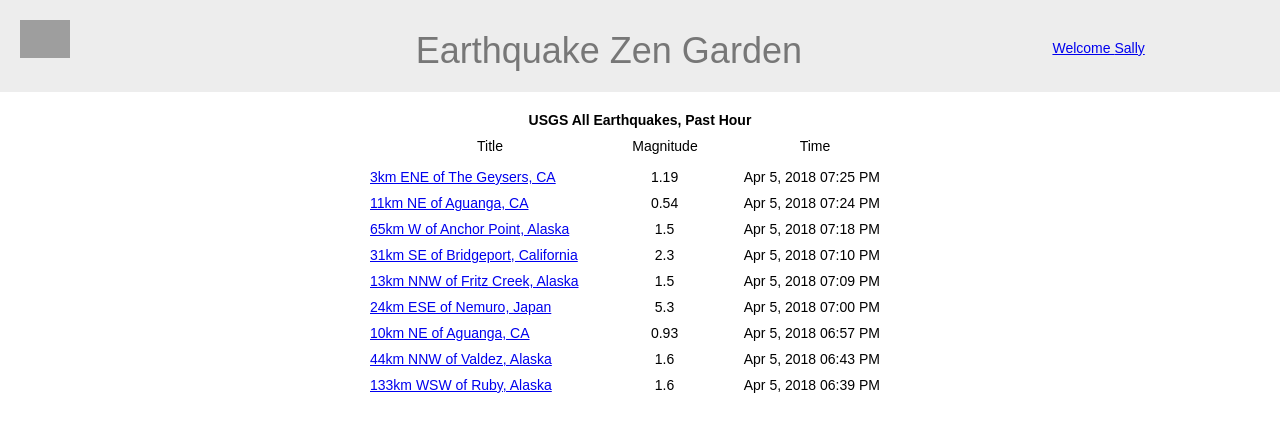
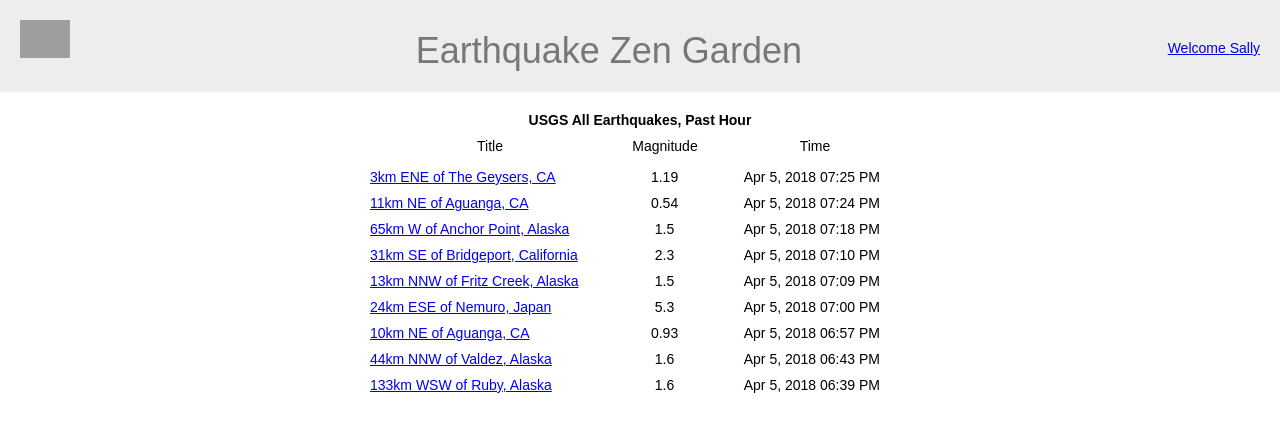
Before and after one commit to bhavik4748/EarthquakeZenApp, a React app: page / in a window 1280 px wide. Shown: the top 432 px of the page. Built offline with nearby package versions, Linux system fonts and the light colour scheme; grey boxes are pictures that could not be loaded; the HTML template or start-up script is replaced by a standard one.

Commit message:
Updated css to make Welcome Text right align

```diff
--- a/src/Component/Header/Header.module.css
+++ b/src/Component/Header/Header.module.css
@@ -3,6 +3,7 @@
     background-color: #ededed;
     display: flex;
     align-items: stretch;
+    width: 100%;
 }
 
 .logoImg{
@@ -19,4 +20,5 @@
 .welcomeMsg{
     padding-top: 20px;
     padding-left: 20px;
+    text-align: right;
 }
```
